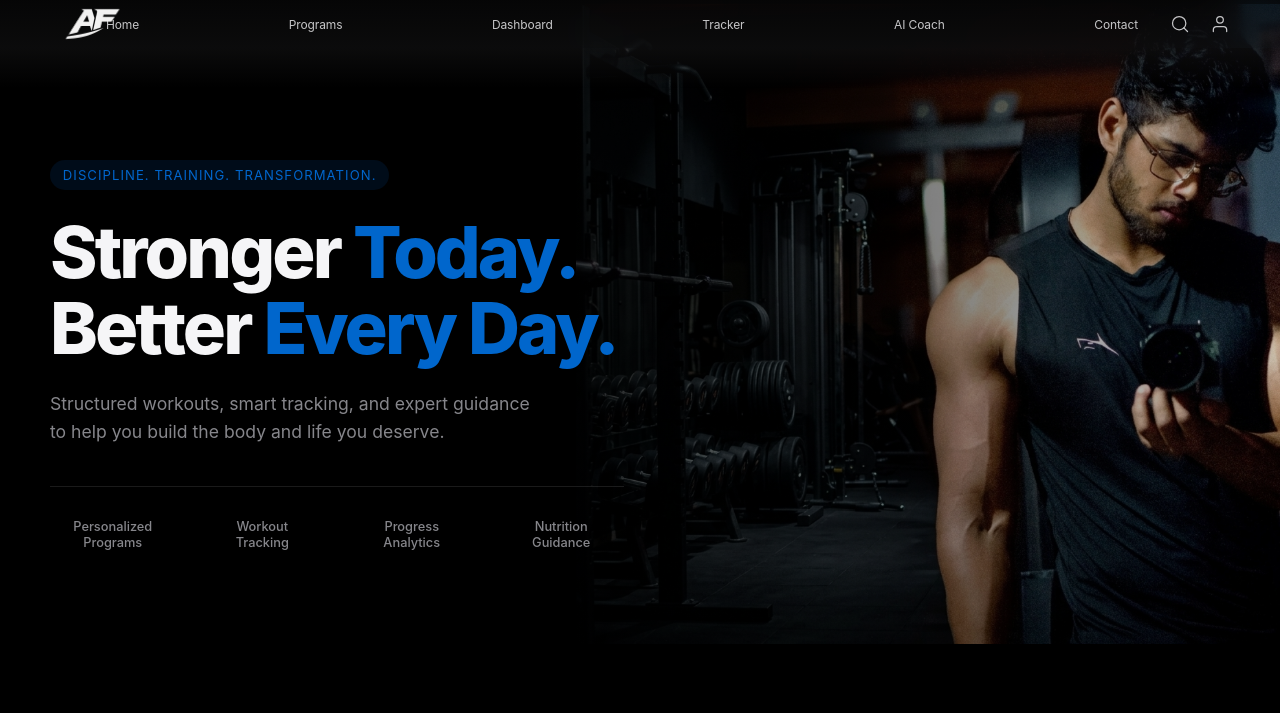
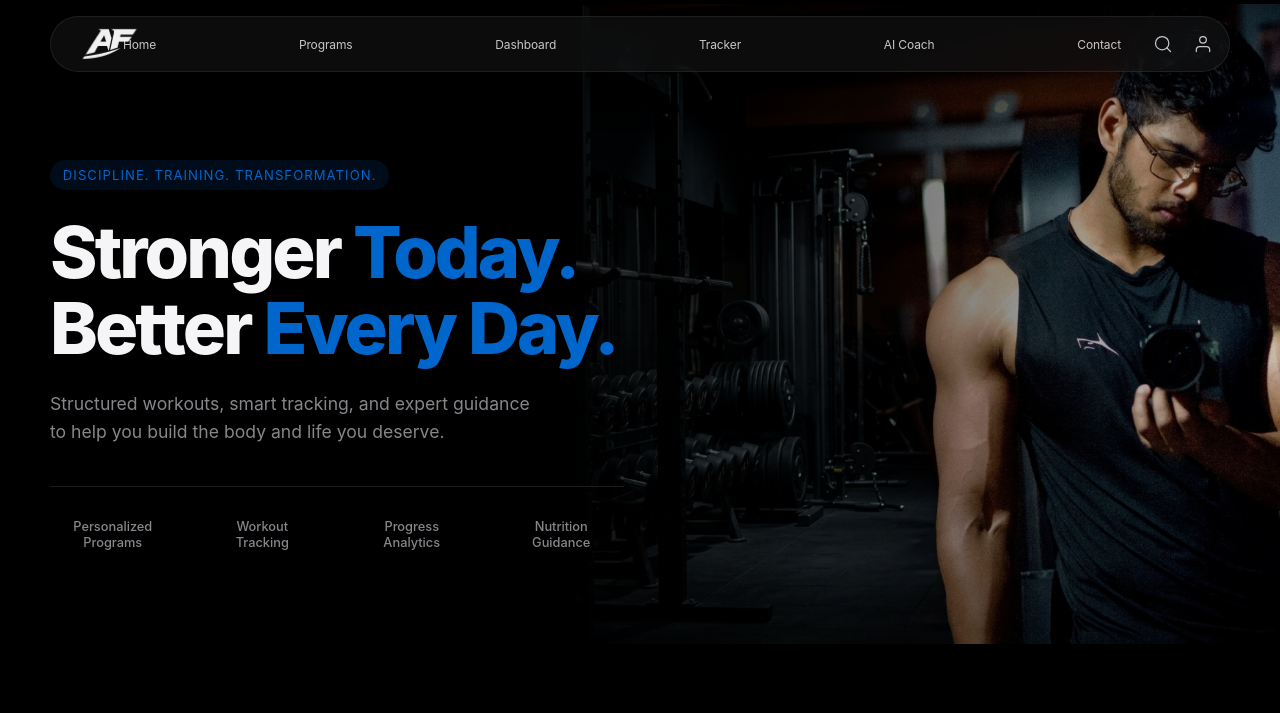
Before and after one commit to hzk87f2v69-collab/new-project-2, a website: page frontend/index.html in a window 1280 px wide. Shown: the top 713 px of the page. Drawn offline with nearby package versions, Linux system fonts and the light colour scheme; no server answers.

Commit message:
Implement liquid frosted rounded slab header

```diff
--- a/public/assets/css/styles.css
+++ b/public/assets/css/styles.css
@@ -74,27 +74,21 @@ select {
 
 .site-header {
   position: fixed;
-  top: 0;
-  left: 0;
-  right: 0;
-  height: 48px;
+  top: 1rem;
+  left: 1rem;
+  right: 1rem;
+  max-width: var(--container);
+  margin: 0 auto;
+  height: 56px;
   z-index: 200;
   backdrop-filter: saturate(180%) blur(20px);
-  background: linear-gradient(to bottom, rgba(22, 22, 23, 0.25) 0%, rgba(22, 22, 23, 0.5) 100%);
-  border-bottom: none;
-  display: flex;
-  align-items: center;
-}
-
-.site-header::after {
-  content: "";
-  position: absolute;
-  top: 100%;
-  left: 0;
-  right: 0;
-  height: 40px;
-  background: linear-gradient(to bottom, rgba(22, 22, 23, 0.5) 0%, transparent 100%);
-  pointer-events: none;
+  -webkit-backdrop-filter: saturate(180%) blur(20px);
+  background: rgba(22, 22, 23, 0.55);
+  border: 1px solid rgba(255, 255, 255, 0.08);
+  border-radius: 999px;
+  box-shadow: 0 10px 40px rgba(0, 0, 0, 0.5);
+  display: flex;
+  align-items: center;
 }
 
 .nav {
```
